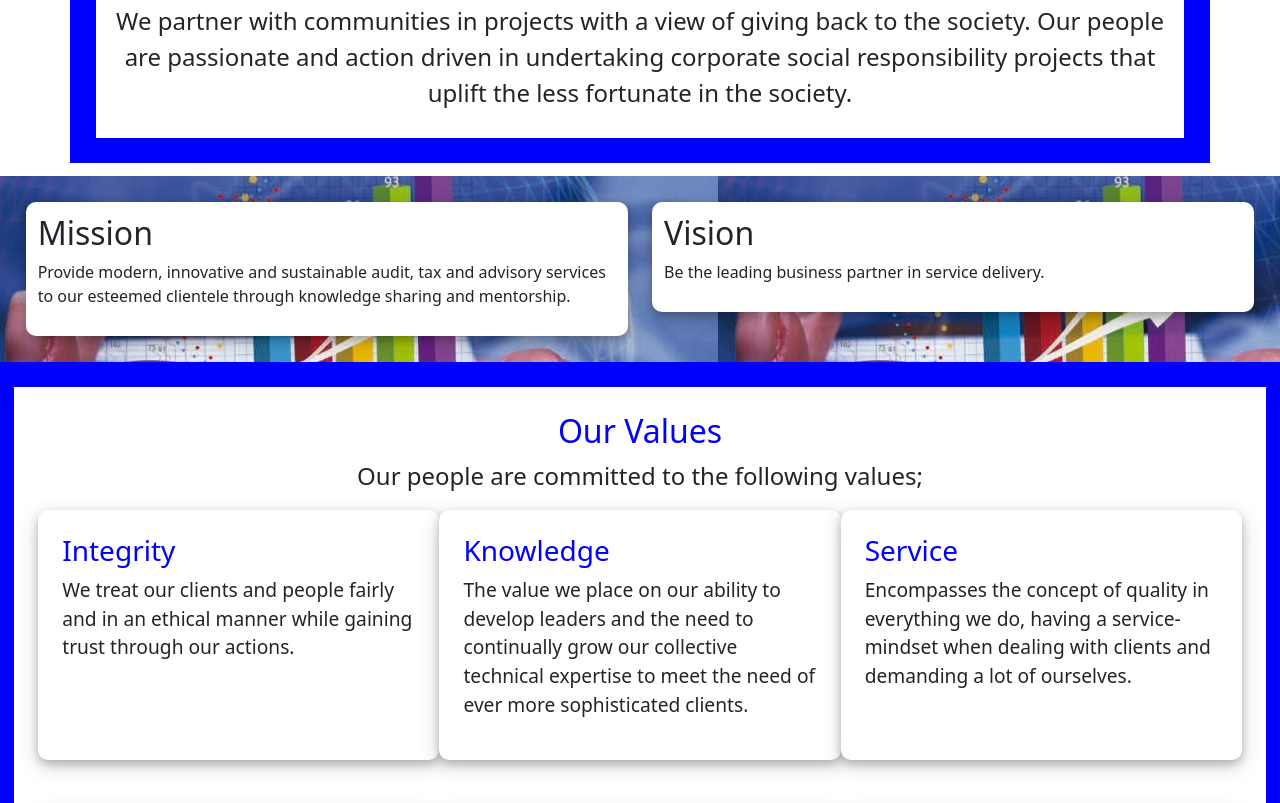
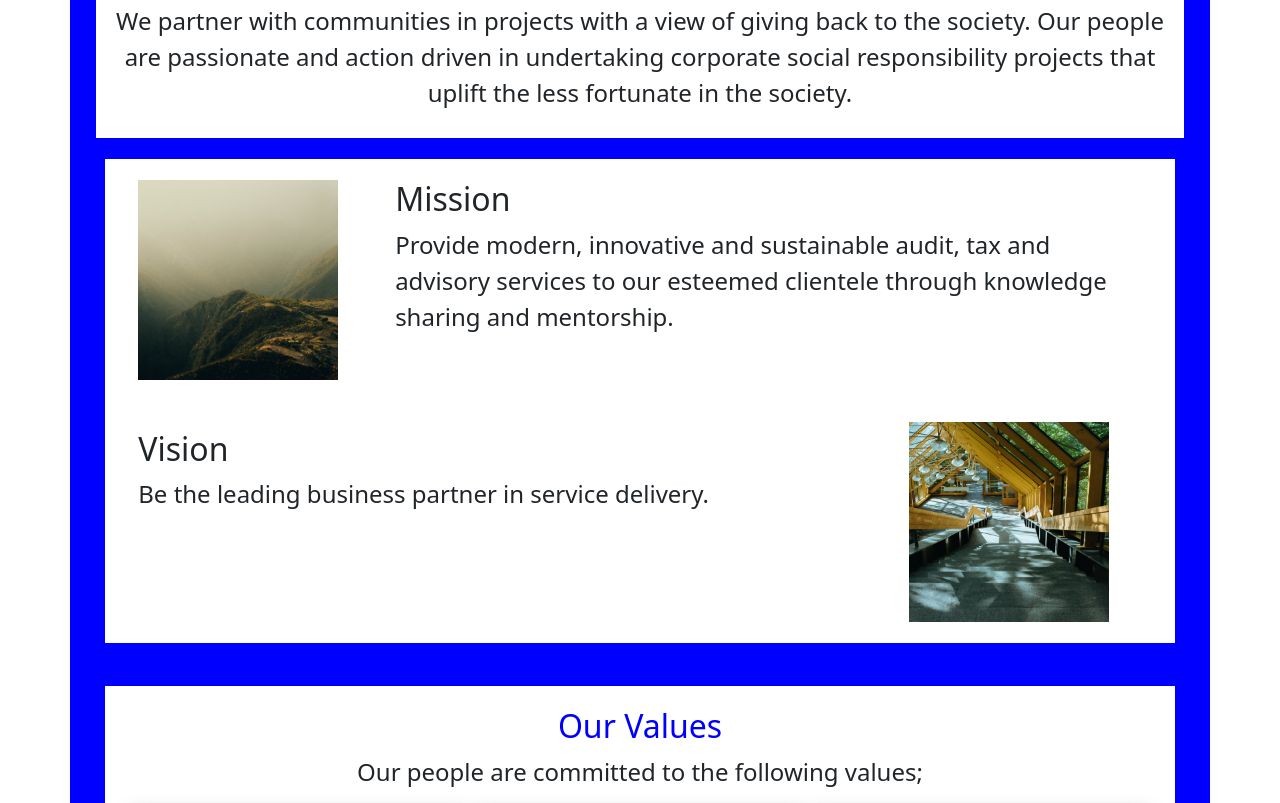
Before and after one commit to isaacwambu/Maribel-Hermans, a plain HTML site: page index.html in a window 1280 px wide. Shown: the part 1365-2168 px from the top of the page. Drawn offline with nearby package versions, Linux system fonts and the light colour scheme.

Commit message:
work on the mission and vision section adding images to it

```diff
--- a/css/style.css
+++ b/css/style.css
@@ -47,24 +47,8 @@ nav li a{
 .about h2{
     color: blue;
 }
-.mvision .row{
-    background: url("../img/Audit\ and\ Assurance.jpg");
-
-}
-.mvision .row .col-md-6{
-
-}
 .mission{
     padding: 2%;
-    box-shadow: 0 4px 8px 0 rgba(0, 0, 0, 0.2), 0 6px 20px 0 rgba(0, 0, 0, 0.19);
-    border-radius: 10px;
-    background-color: white;
-}
-.vision{
-    padding: 2%;
-    box-shadow: 0 4px 8px 0 rgba(0, 0, 0, 0.2), 0 6px 20px 0 rgba(0, 0, 0, 0.19);
-    border-radius: 10px;
-    background-color: white;
 }
 .values{
     background-color: blue;
@@ -76,6 +60,11 @@ nav li a{
 }
 .our-values h2{
     color:blue;
+
+}
+.overall{
+    border-radius: 10px;
+    background-color: white;
 
 }
 .row{
--- a/index.html
+++ b/index.html
@@ -43,33 +43,29 @@
             <p>We partner with communities in projects with a view of giving back to the society. Our people are passionate and action driven in undertaking corporate social responsibility projects that uplift the less fortunate in the society. </p>
         </div>
 
-
-
-
-
+        <div class="mission">
+            <div class="row">
+                <div class="col-md-3">
+                    <img src="img/mission.jpeg" alt="mission-image" width="200px" height="200px">
                 </div>
 
-    <div class="mvision">
-        <div class="row">
-
-            <div class="col-md-6">
-                <div class="mission">
+                <div class="col-md-9">
                     <h2>Mission</h2>
 
                     <p>Provide modern, innovative and sustainable audit, tax and advisory services to our esteemed clientele through knowledge sharing and mentorship.</p>
                 </div>
+
             </div>
-            <div class="col-md-6">
-                <div class="vision">
-                    <h2>Vision</h2>
-                    <p>Be the leading business partner in service delivery.</p>
+            <div class="row">
+                <div class="col-md-9">
+                    <h2><h2>Vision</h2>
+                    <p>Be the leading business partner in service delivery.</p></h2>
+                </div>
+                <div class="col-md-3">
+                    <img src="img/vision.jpeg" alt="vision-image" width="200px" height="200px">
                 </div>
             </div>
         </div>
-    </div>
-
-
-
 
 
         <div class="values">
@@ -79,35 +75,75 @@
                     <h2>Our Values</h2>
                     <p>Our people are committed to the following values; </p>
                     </div>
+
+
                         <div class="col-md-4">
                             <h3>Integrity</h3>
                             <p>We treat our clients and people fairly and in an ethical manner while gaining trust through our actions. </p>
                         </div>
+
+
+
                         <div class="col-md-4">
                             <h3>Knowledge</h3>
                             <p>The value we place on our ability to develop leaders and the need to continually grow our collective technical expertise to meet the need of ever more sophisticated clients.</p>
                         </div>
+
+
+
                         <div class="col-md-4">
                             <h3>Service</h3>
                             <p>Encompasses the concept of quality in everything we do, having a service-mindset when dealing with clients and demanding a lot of ourselves.</p>
                         </div>
+
                 </div>
+
                 <div class="row">
+
                         <div class="col-md-4">
                             <h3>Respect </h3>
                             <p>Respect for one another in the office will leader to greater productivity and staff satisfaction, which should result in lower turnover.  </p>
                         </div>
+
+
+
                         <div class="col-md-4">
                             <h3>Leadership</h3>
                             <p>Leadership both within the firm with respect to developing our next generation of leaders and within our market segment with respect to being recognized by current and prospective clients as a firm that is the leading expert in the field.</p>
                         </div>
+
+
                         <div class="col-md-4">
                             <h3>Client focus</h3>
                             <p>We deliver more than 100% high quality service to our clients while giving a key listening to their needs. </p>
                         </div>
+
+
                 </div>
             </div>
         </div>
+
+
+
+
+
+    </div>
+
+
+
+
+
+
+
+    <footer>
+        <div class="enclose">
+            <div class="row">
+                <div class="col-md-4"></div>
+                <div class="col-md-4"></div>
+                <div class="col-md-4"></div>
+            </div>
+        </div>
+    </footer>
 
 
 
```
Also changed, not shown: img/mission.jpeg (added), img/vision.jpeg (added). Lines whose indentation alone changed are shown as unchanged.
